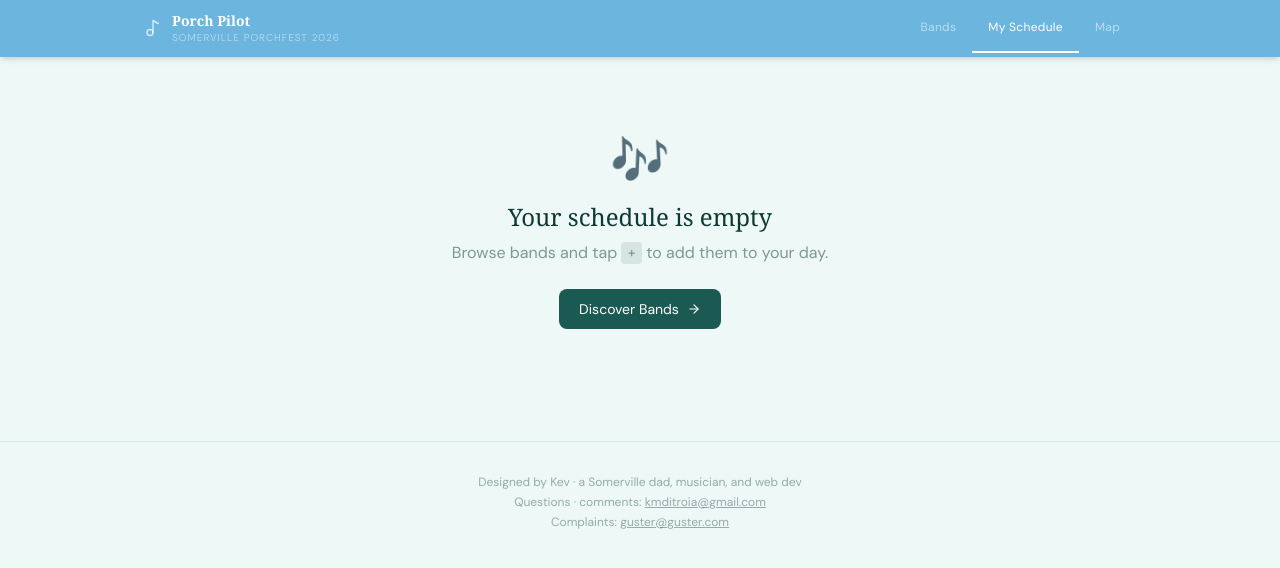
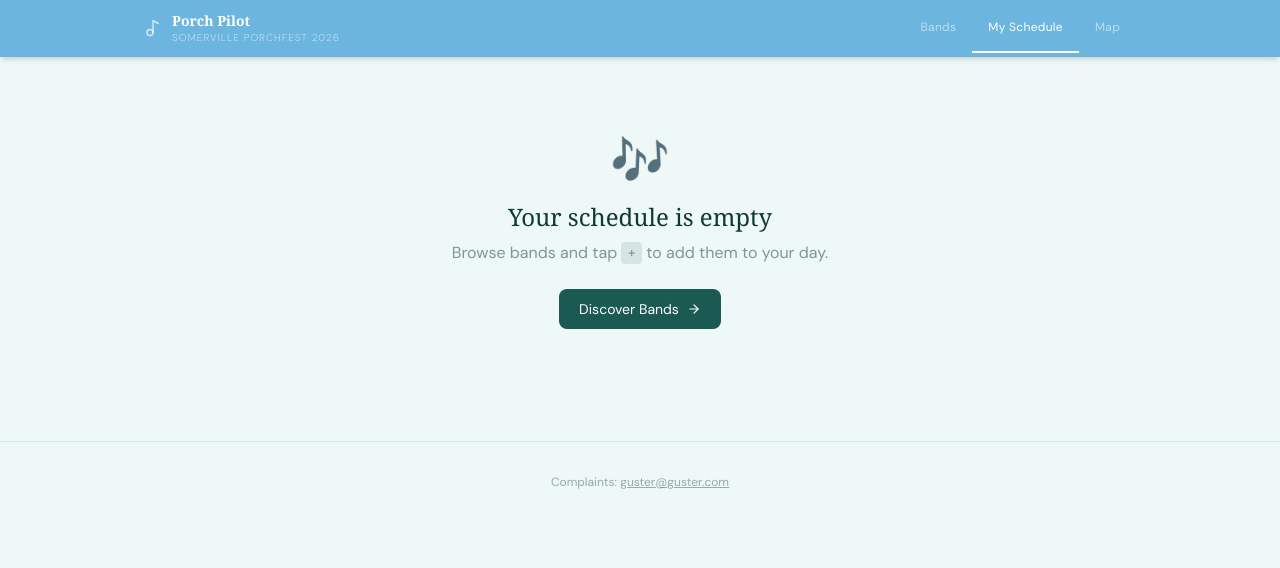
Before and after one commit to kduckets/porchfest-2026, a Next.js app: page /schedule in a window 1280 px wide. Shown: the top 568 px of the page. Built offline with nearby package versions, Linux system fonts and the light colour scheme.

Commit message:
Update layout.tsx

```diff
--- a/app/layout.tsx
+++ b/app/layout.tsx
@@ -46,13 +46,7 @@ export default function RootLayout({
         <Nav />
         <main>{children}</main>
         <footer className="border-t border-blush/40 mt-8 py-8 px-4 text-center text-xs text-navy/40 space-y-1">
-          <p>Designed by Kev · a Somerville dad, musician, and web dev</p>
-          <p>
-            Questions · comments:{" "}
-            <a href="mailto:kmditroia@gmail.com" className="underline hover:text-navy/70 transition-colors">
-              kmditroia@gmail.com
-            </a>
-          </p>
+
           <p>
             Complaints:{" "}
             <a href="mailto:guster@guster.com" className="underline hover:text-navy/70 transition-colors">
```
